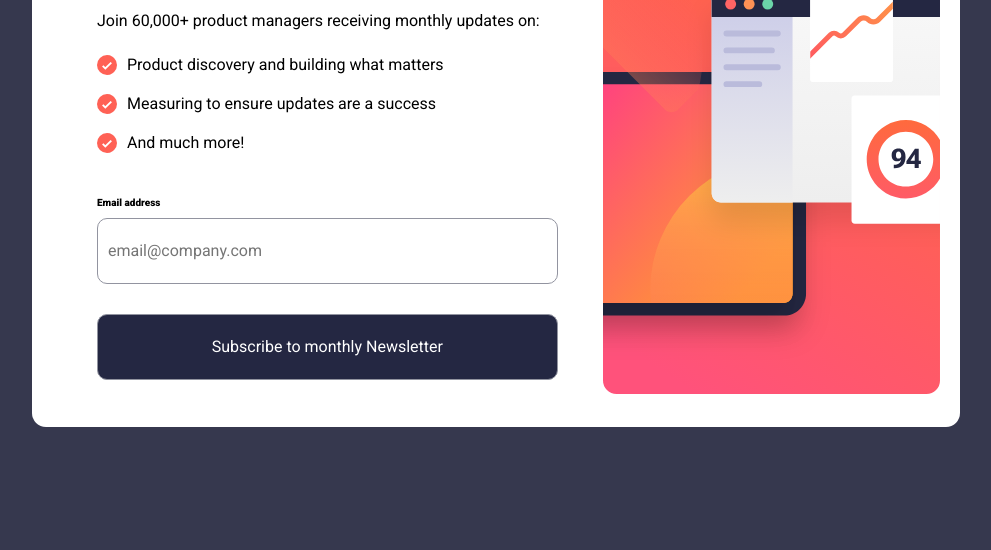
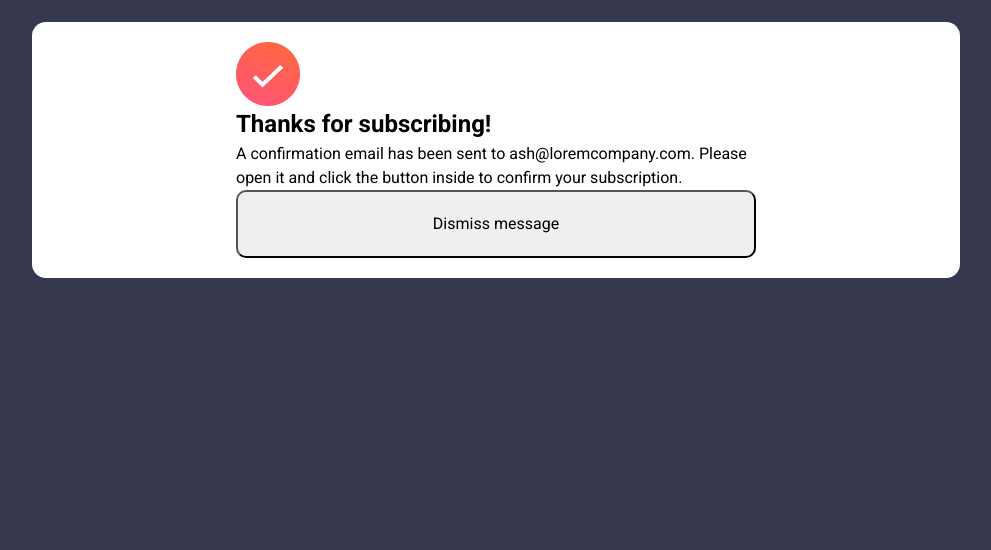
Before and after one commit to lawlawson/newsletter-sign-up, a plain HTML site: page index.html in a window 1280 px wide. Shown: the part 250-800 px from the top of the page, without its empty margins (144-1135 px from the left). Drawn offline with Linux system fonts and the light colour scheme.

Commit message:
basic styling of success message

```diff
--- a/index.html
+++ b/index.html
@@ -55,6 +55,9 @@
         </div>
         <div class="thanks-subscribing">
           <div class="container-sub">
+            <div class="check-image">
+              <img src="/assets/images/check.png" alt="" />
+            </div>
             <h2>Thanks for subscribing!</h2>
             <p>
               A confirmation email has been sent to ash@loremcompany.com. Please
--- a/style.css
+++ b/style.css
@@ -19,7 +19,7 @@ body {
 }
 
 .columns {
-  display: flex;
+  display: none;
 }
 
 .container {
@@ -87,12 +87,13 @@ form input {
 }
 
 .container-sub {
-  width: 80%;
+  /* width: 80%; */
 }
 
 .thanks-subscribing {
-  display: none;
-  margin-top: 200px;
+  display: block;
+  width: 520px;
+  margin: 0 auto;
 }
 
 .dismiss-button {
@@ -119,7 +120,7 @@ form input {
 }
 
 .error-label p {
-  color: red;
+  /* color: red; */
   font-weight: 700;
 }
 
```
Also changed, not shown: assets/images/check.png (added).
